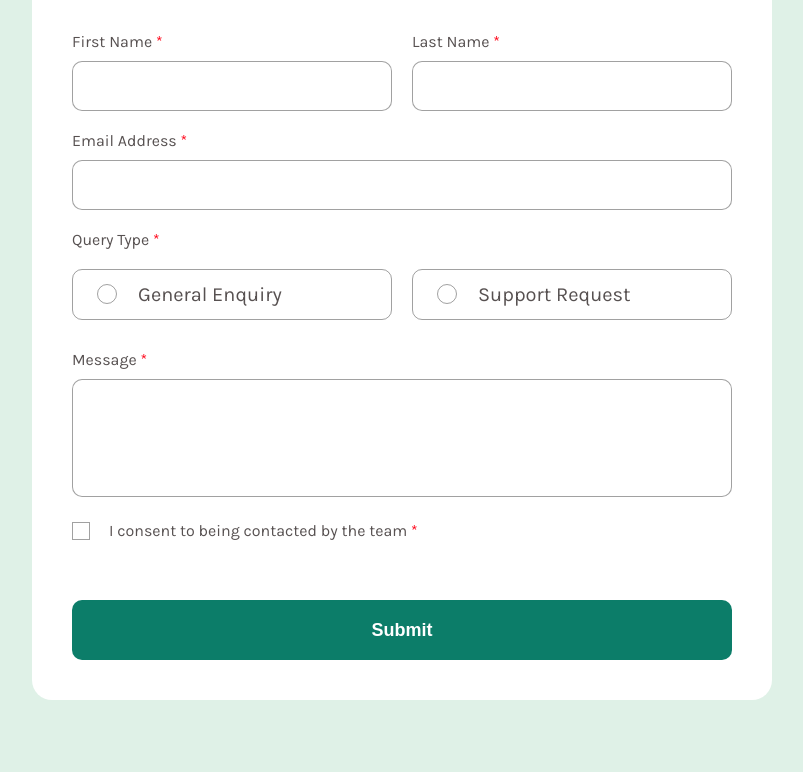
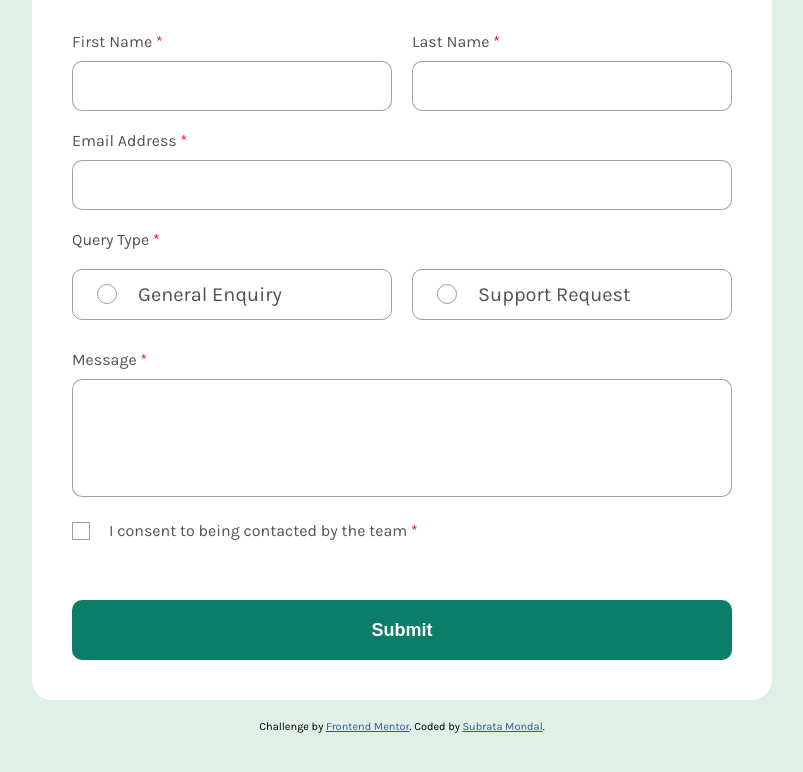
Before and after one commit to subratamondal1029/CSS-practice, a plain HTML site: page contact form/index.html in a window 1280 px wide. Shown: the part 200-972 px from the top of the page, without its empty margins (238-1041 px from the left). Drawn offline with Linux system fonts and the light colour scheme.

Commit message:
adding promotional links

```diff
--- a/contact form/index.html
+++ b/contact form/index.html
@@ -87,6 +87,10 @@
         </div>
     </div>
 
+    <div class="attribution">
+        Challenge by <a href="https://www.frontendmentor.io?ref=challenge">Frontend Mentor</a>.
+        Coded by <a href="https://subrataprojects.netlify.app" target="_blank">Subrata Mondal</a>.
+      </div>
     <script type="text/javascript" src="script.js"></script>
 </body>
 </html>
--- a/contact form/style.css
+++ b/contact form/style.css
@@ -21,6 +21,7 @@ body {
   display: flex;
   justify-content: center;
   align-items: center;
+  flex-direction: column;
   min-height: 100vh;
   padding-block: 120px;
   font-family: "mainFont", sans-serif, serif;
@@ -37,6 +38,7 @@ form {
   max-width: 740px;
   border-radius: 20px;
   padding: 40px;
+  margin-bottom: 20px;
 }
 
 #heading {
@@ -264,6 +266,10 @@ form {
   color: rgba(255, 255, 255, 0.699);
 }
 
+
+.attribution { font-size: 11px; text-align: center; }
+    .attribution a { color: hsl(228, 45%, 44%); }
+
 @media screen and (max-width: 550px) {
   body {
     padding-block: 30px;
```
